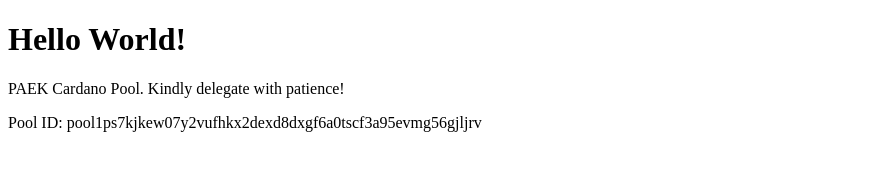
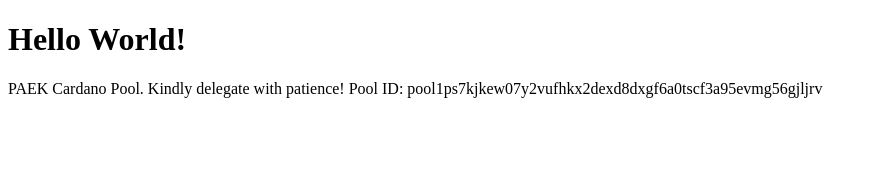
Before and after one commit to prashant-labh/PAEK, a plain HTML site: page index.html in a window 1280 px wide. Shown: the whole page, without its empty margins (0-877 px from the left). Drawn offline with Linux system fonts and the light colour scheme.

Commit message:
Added pool id

```diff
--- a/index.html
+++ b/index.html
@@ -2,7 +2,6 @@
 <html>
 	<body>
 		<h1>Hello World!</h1>
-		<p>PAEK Cardano Pool. Kindly delegate with patience!</p>
-		<p>Pool ID: pool1ps7kjkew07y2vufhkx2dexd8dxgf6a0tscf3a95evmg56gjljrv</p>
+		<p>PAEK Cardano Pool. Kindly delegate with patience! Pool ID: pool1ps7kjkew07y2vufhkx2dexd8dxgf6a0tscf3a95evmg56gjljrv</p>
 	</body>
 </html>
```
